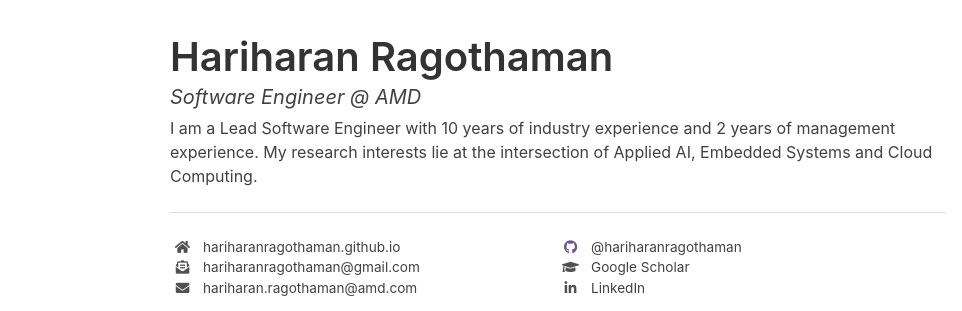
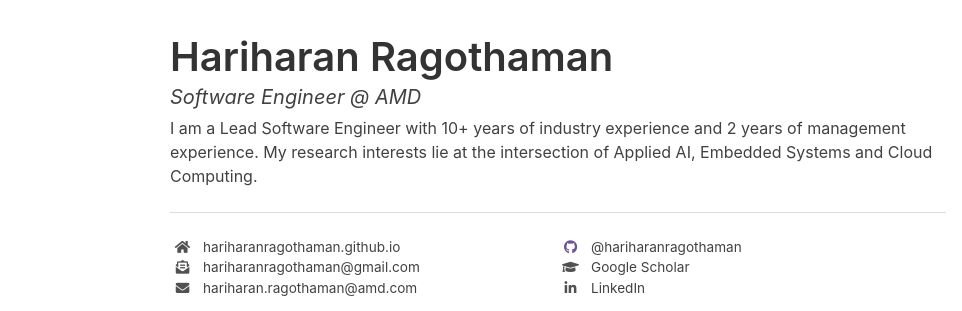
Before and after one commit to hariharanragothaman/hariharanragothaman.github.io, a Jekyll site: the page built from cv.md, in a window 1280 px wide and 900 px high. Shown: the top 311 px of the window, without its empty margins (162-1124 px from the left). Built offline with Jekyll 4.4.1, drawn with Linux system fonts in a browser that asks for light colours; nearby versions of some CDN libraries; some web fonts are replaced.

Commit message:
Polishes and Updates

```diff
--- a/cv.md
+++ b/cv.md
@@ -12,7 +12,7 @@ jsarr:
 
 
 <div>
-	I am a Lead Software Engineer with 10 years of industry experience and 2 years of management experience.
+	I am a Lead Software Engineer with 10+ years of industry experience and 2 years of management experience.
 	My research interests lie at the intersection of Applied AI, Embedded Systems and Cloud Computing.
 </div>
 
```
